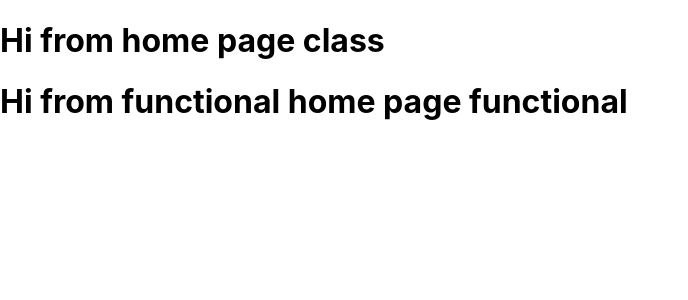
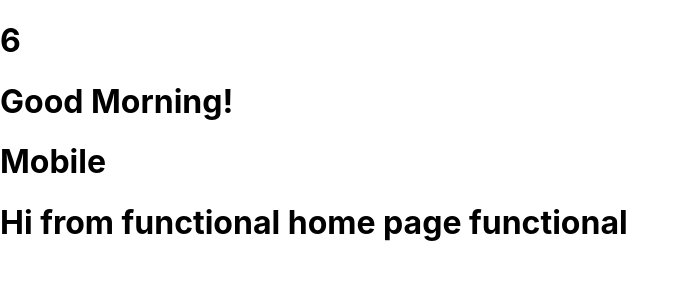
Before and after one commit to ajittupe2548/react-practice, a React (Create React App) app: page / in a window 1280 px wide. Shown: the top 300 px of the page, without its empty margins (0-688 px from the left). Built offline with nearby package versions, Linux system fonts and the light colour scheme.

Commit message:
React without JSX

```diff
--- a/src/App.js
+++ b/src/App.js
@@ -1,11 +1,17 @@
 import './App.css';
 import CHome from './Components/CHome';
 import FHome from './Components/FHome';
+import React from 'react';
 
 function App() {
   return (
     <div className="App">
-      <CHome/>
+      {/* JavaScript Expressions as Props */}
+      {React.createElement(CHome, {sum: 1+2+3})}
+      {/* String Literals */}
+      {React.createElement(CHome, {greetings: "Good Morning!"})}
+      {/* Props Default to “True” */}
+      {React.createElement(CHome, {isMobile: true})}
       <FHome/>
     </div>
   );
--- a/src/Components/CHome.js
+++ b/src/Components/CHome.js
@@ -2,10 +2,10 @@ import React, { Component } from 'react'
 
 class CHome extends Component {
     render() {
+        const { greetings, sum, isMobile } = this.props;
         return (
-            <div>
-                <h1 className="heading">Hi from home page class</h1>
-            </div>
+            // React.createElement method instead of JSX
+            React.createElement("div", null, React.createElement("h1", {className: "heading"}, greetings || sum || isMobile && 'Mobile'))
         )
     }
 }
```
